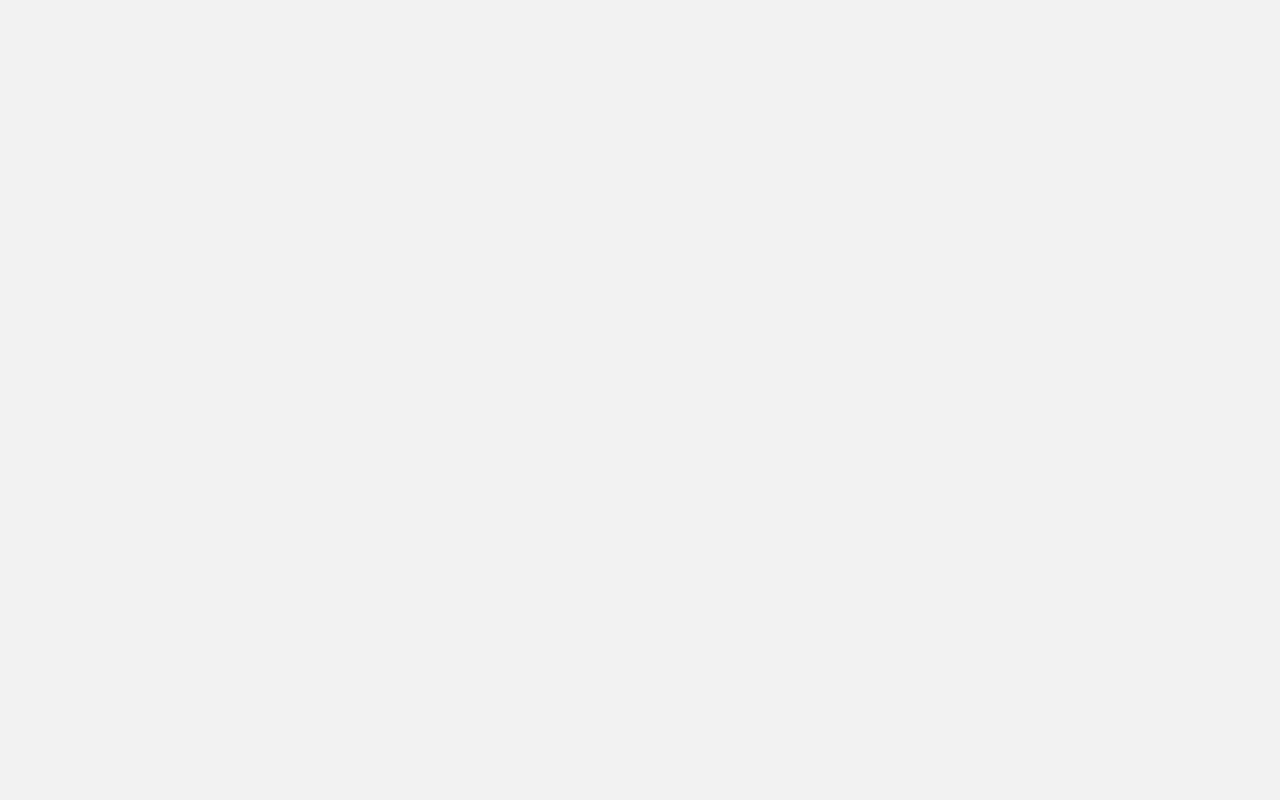
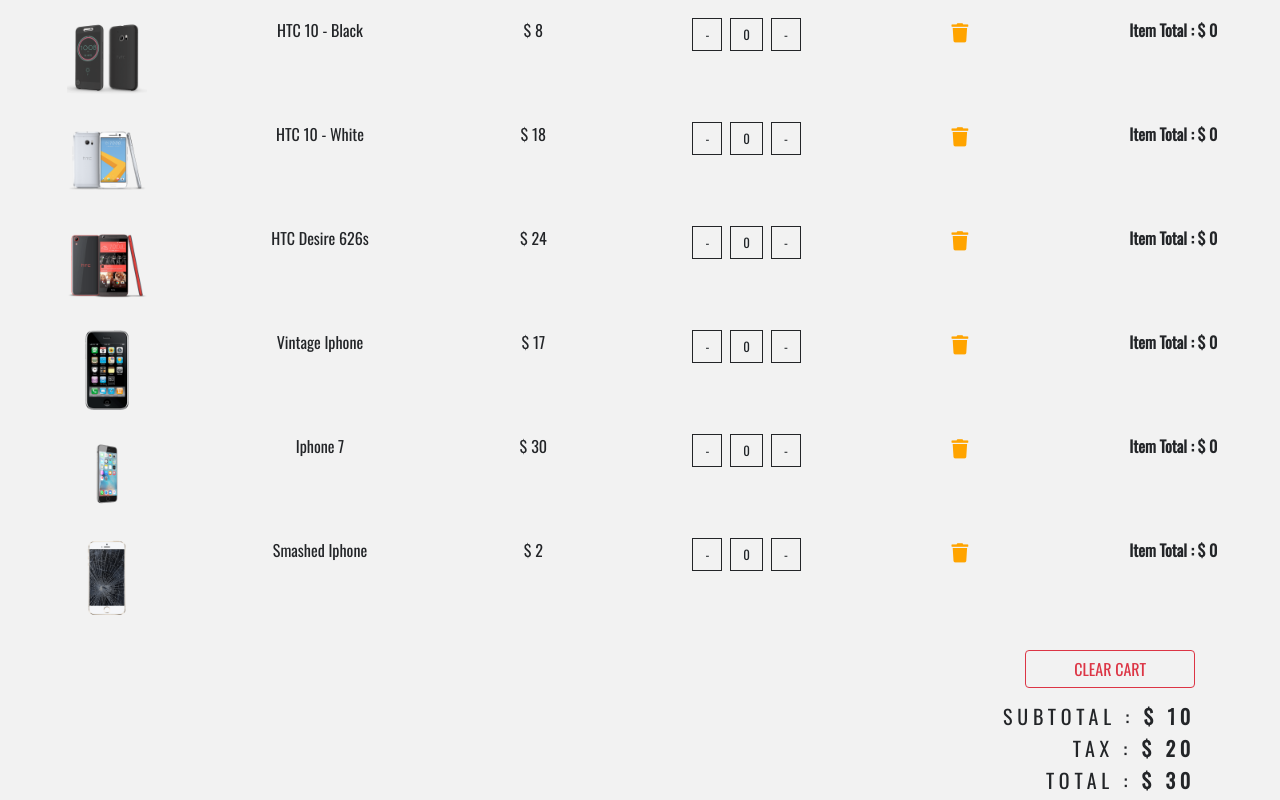
Before and after one commit to illarionoff/react-shopping, a React (Create React App) app: page /cart in a window 1280 px wide. Shown: the part 352-1152 px from the top of the page. Before the commit the page ends 800 px from the top, so only its background shows below. Built offline with nearby package versions, Linux system fonts and the light colour scheme.

Commit message:
Cart Totals component added

```diff
--- a/src/components/cart/Cart.js
+++ b/src/components/cart/Cart.js
@@ -4,6 +4,7 @@
 import Title from "../Title";
 import { ProductConsumer } from "../../context";
 import CartList from "./CartList";
+import CartTotals from "./CartTotals";
 
 export default class Cart extends Component {
   render() {
@@ -18,6 +19,7 @@
                   <Title name="your" title="cart" />
                   <CartColumns />
                   <CartList value={value} />
+                  <CartTotals value={value} />
                 </React.Fragment>
               );
             } else {
--- /dev/null
+++ b/src/components/cart/CartTotals.js
@@ -0,0 +1,40 @@
+import React from "react";
+import { Link } from "react-router-dom";
+
+export default function CartTotals({ value }) {
+  const { cartSubTotal, cartTax, cartTotal, clearCart } = value;
+  return (
+    <React.Fragment>
+      <div className="container">
+        <div className="row">
+          <div className="col-10 mt-2 ml-sm-5 ml-md-auto col-sm-8 text-capitalize text-right">
+            <Link to="/">
+              <button
+                className="btn btn-outline-danger text-uppercase mb-3 px-5"
+                type="button"
+                onClick={() => clearCart()}
+              >
+                Clear Cart
+              </button>
+            </Link>
+            <h5>
+              <span className="text-title">
+                Subtotal : <strong>$ {cartSubTotal}</strong>
+              </span>
+            </h5>
+            <h5>
+              <span className="text-title">
+                Tax : <strong>$ {cartTax}</strong>
+              </span>
+            </h5>
+            <h5>
+              <span className="text-title">
+                Total : <strong>$ {cartTotal}</strong>
+              </span>
+            </h5>
+          </div>
+        </div>
+      </div>
+    </React.Fragment>
+  );
+}
--- a/src/context.js
+++ b/src/context.js
@@ -7,12 +7,12 @@
   state = {
     products: [],
     detailProduct: detailProduct,
-    cart: [],
+    cart: storeProducts,
     modalOpen: false,
     modalProduct: detailProduct,
-    cartSubTotal: 0,
-    cartTaz: 0,
-    cartTotal: 0
+    cartSubTotal: 10,
+    cartTax: 20,
+    cartTotal: 30
   };
   componentDidMount() {
     this.setProducts();
```
